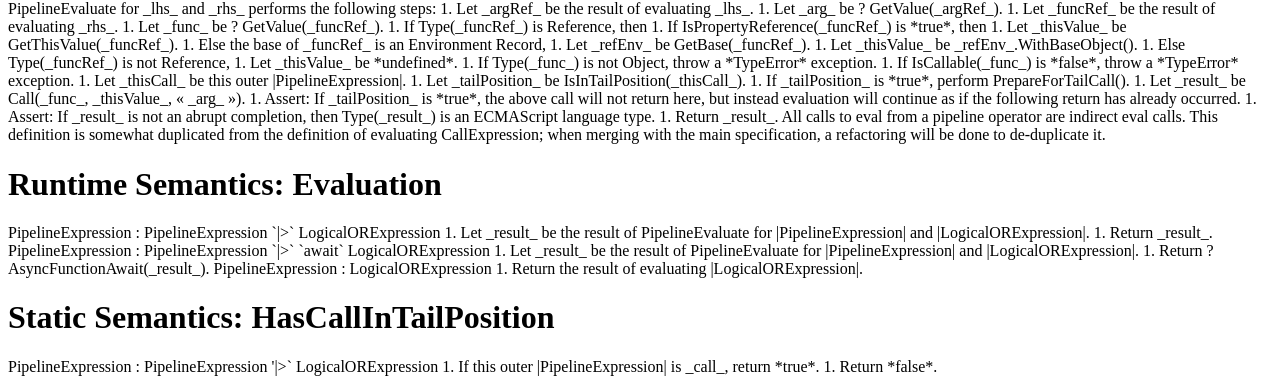
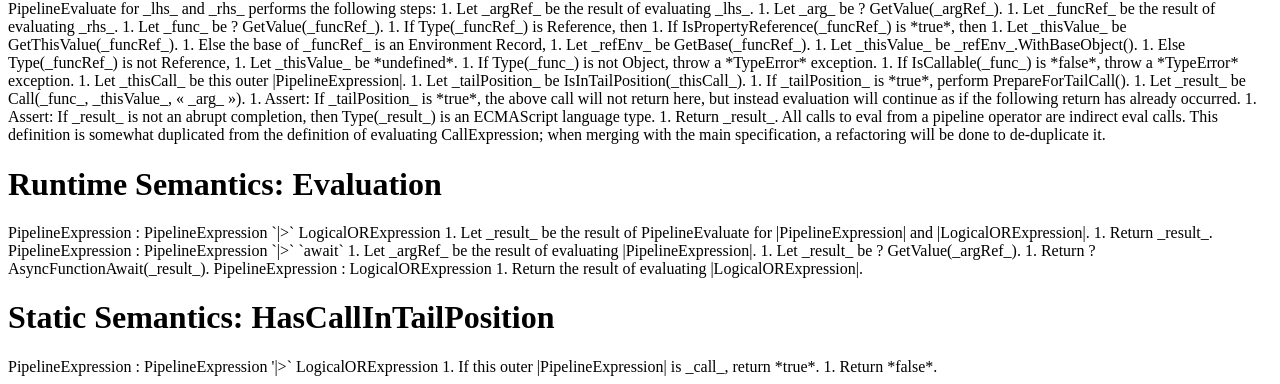
Before and after one commit to tc39/proposal-pipeline-operator, a website: page spec.html in a window 1280 px wide. Shown: the part 640-1024 px from the top of the page. Drawn offline with Linux system fonts and the light colour scheme.

Commit message:
Spec `|> await`

```diff
--- a/spec.html
+++ b/spec.html
@@ -36,7 +36,7 @@ contributors: Daniel Ehrenberg
         LogicalORExpression[?In, ?Yield, ?Await]
         [~Await] PipelineExpression[?In, ?Yield, ?Await] `|>` LogicalORExpression[?In, ?Yield, ?Await]
         [+Await] PipelineExpression[?In, ?Yield, ?Await] `|>` [lookahead &lt;! {`await`}] LogicalORExpression[?In, ?Yield, ?Await]
-        [+Await] PipelineExpression[?In, ?Yield, ?Await] `|>` `await` LogicalORExpression[?In, ?Yield, ?Await]
+        [+Await] PipelineExpression[?In, ?Yield, ?Await] `|>` `await`
     </ins>
   </emu-grammar>
 </emu-clause>
@@ -81,9 +81,10 @@ contributors: Daniel Ehrenberg
         1. Let _result_ be the result of PipelineEvaluate for |PipelineExpression| and |LogicalORExpression|.
         1. Return _result_.
     </emu-alg>
-    <emu-grammar>PipelineExpression : PipelineExpression `|>` `await` LogicalORExpression</emu-grammar>
+    <emu-grammar>PipelineExpression : PipelineExpression `|>` `await`</emu-grammar>
     <emu-alg>
-        1. Let _result_ be the result of PipelineEvaluate for |PipelineExpression| and |LogicalORExpression|.
+        1. Let _argRef_ be the result of evaluating |PipelineExpression|.
+        1. Let _result_ be ? GetValue(_argRef_).
         1. Return ? AsyncFunctionAwait(_result_).
     </emu-alg>
     <emu-grammar>PipelineExpression : LogicalORExpression</emu-grammar>
```
